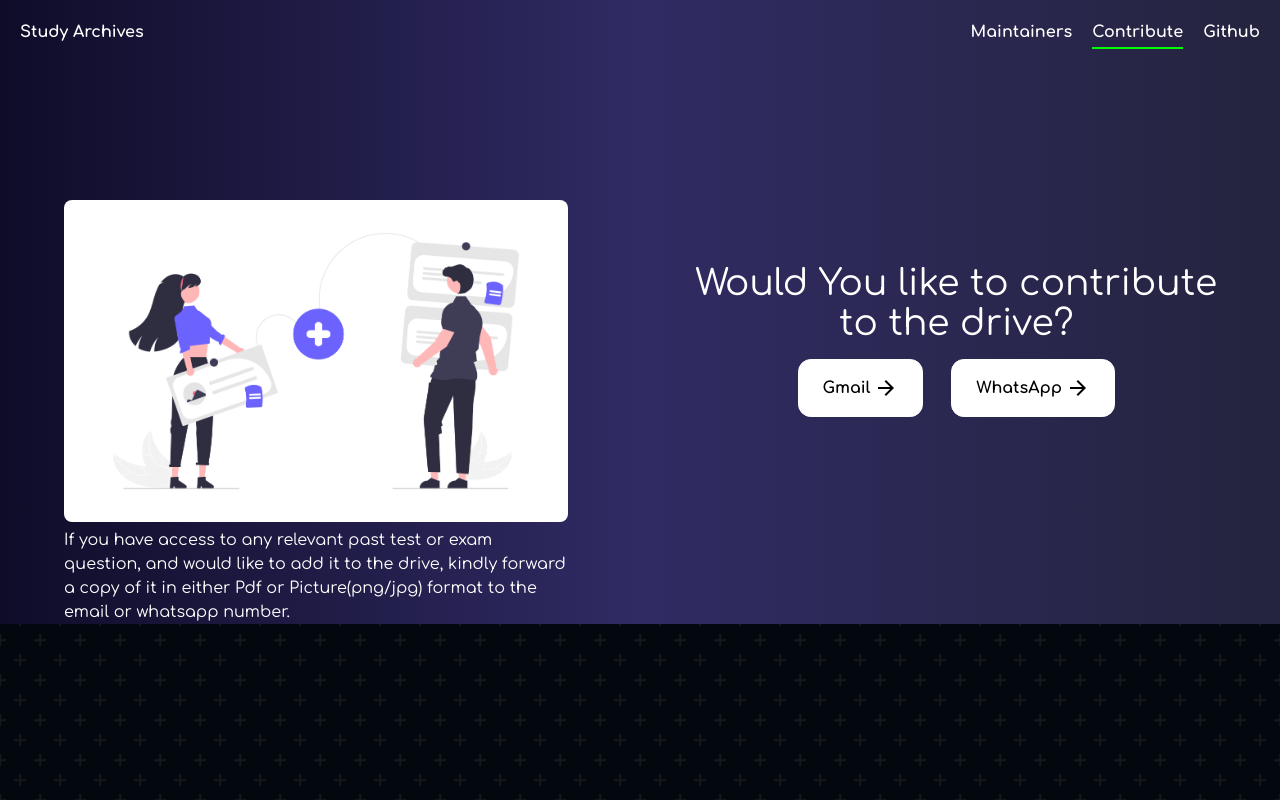
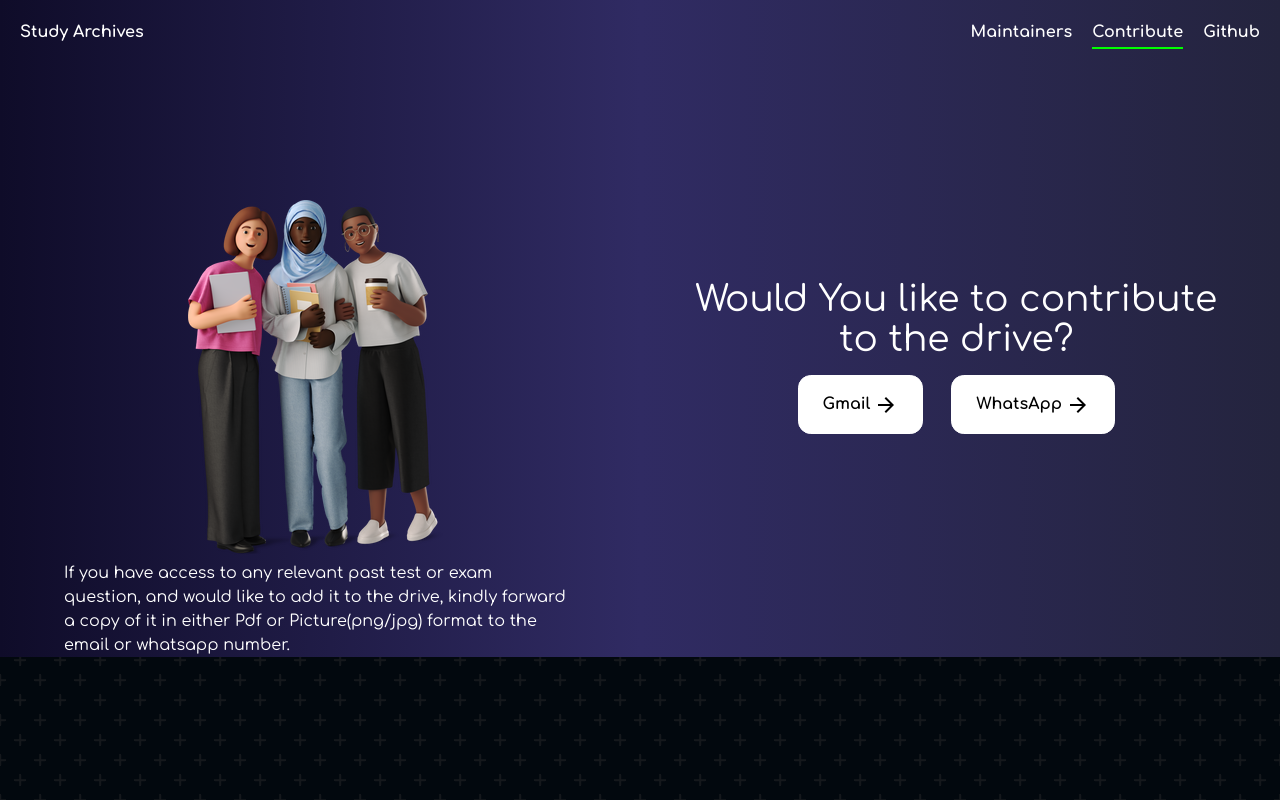
Before and after one commit to Topman-14/StudyArchives, a Next.js app: page /contribute in a window 1280 px wide. Built offline with nearby package versions, Linux system fonts and the light colour scheme.

Commit message:
Changed the contribute image

```diff
--- a/src/pages/contribute.js
+++ b/src/pages/contribute.js
@@ -9,7 +9,7 @@ const Contribute = () => {
             <Navbar/>
             <div className="flex sm:flex-row w-5/5 sm:justify-between items-center sm:mt-16 flex-col mb-0">
                 <div className="flex sm:flex-col justify-between items-center mt-16 ml-16 sm:w-2/5 flex-col mr-16">
-                    <img src="../collab.png" className="sm:w-5/5 rounded-lg fade-up"/>
+                    <img src="../students.png" className="sm:w-5/5 rounded-lg fade-up"/>
                     <p className="mt-1.5 fade-up">If you have access to any relevant past test or exam question, and would like to add it to the drive, kindly forward a copy of it in either Pdf or Picture(png/jpg) format to the email or whatsapp number.</p>
                 </div>
                 <div className="px-10 sm:pt-20 pt-32 flex flex-col gap-4 h-3/4 mb-32 mt-0" id="body">
```
Also changed, not shown: public/students.png (added).
